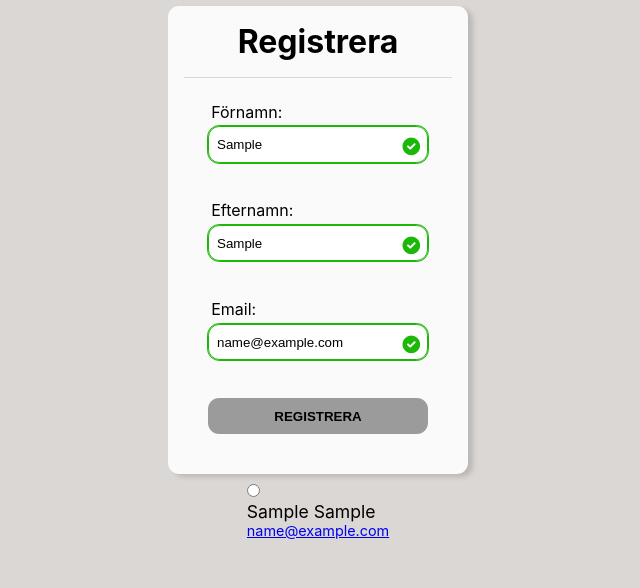
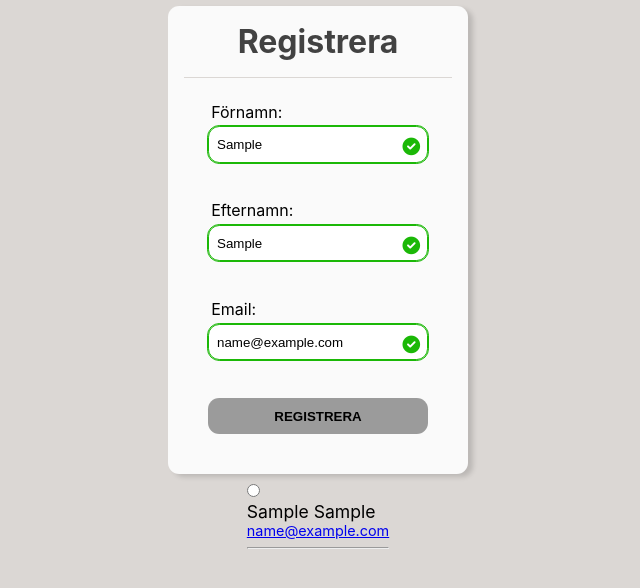
Before and after one commit to Jonasastrom242/javascript_inlamningsuppg1, a plain HTML site: page index.html in a window 1280 px wide. Both pictures are taken after typing "Sample", "Sample", "name@example.com" into the empty fields and a click on the button "REGISTRERA". Shown: the whole page, without its empty margins (322-962 px from the left). Drawn offline with Linux system fonts and the light colour scheme.

Commit message:
visar lagrad data utan problem, behöver fixa ändra-funktion

```diff
--- a/custom.css
+++ b/custom.css
@@ -56,6 +56,7 @@ html, body {
     border-bottom: 1px solid var(--clr-primary);
     padding-bottom: 1rem;
     text-align: center;
+    color: #424242;
 }
 .form-content {
     padding: 1.5rem;
@@ -143,5 +144,5 @@ html, body {
 }
 .list_small {
     font-size: .9rem;
-    padding-bottom: .5rem;;
+    padding-bottom: .5rem;
 }
--- a/java.js
+++ b/java.js
@@ -108,7 +108,7 @@ if(!errors.includes(false)) {
 });
 const addHTML = (input) =>  {
     for(let i = 0; i < user.id.length; i++) {
-    document.getElementById("list").innerHTML += `<input type="radio" id="${user.id[i]}"><label for="${user.id[i]}"></label><li>${user.firstName[i]} ${user.lastName[i]}</li>`;
-    document.getElementById("list").innerHTML += `<li class="list_small"><A href="mailto:${user.email[i]}">${user.email[i]}</A></li>`;
+    document.getElementById("list").innerHTML += `<input type="radio" name="radio_users" value="${user.id[i]}"><label for="${user.id[i]}"></label><li>${user.firstName[i]} ${user.lastName[i]}</li>`;
+    document.getElementById("list").innerHTML += `<li class="list_small"><A href="mailto:${user.email[i]}">${user.email[i]}</A></li><hr>`;
     }
 };
```
